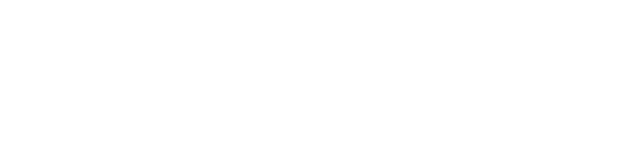
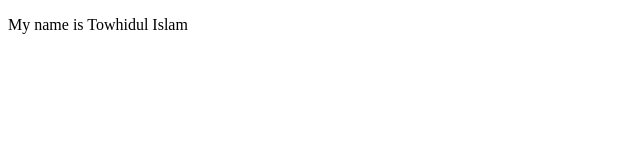
Before and after one commit to Towhidulislam0/Module-3, a plain HTML site: page getRipo.html in a window 1280 px wide. Shown: the whole page, without its empty margins (0-640 px from the left). Drawn offline with Linux system fonts and the light colour scheme.

Commit message:
aded pragraph

```diff
--- a/getRipo.html
+++ b/getRipo.html
@@ -7,6 +7,10 @@
     <title>My first github ripo</title>
 </head>
 <body>
+    <p>
+       My name is Towhidul Islam
+
+    </p>
 
 </body>
 </html>
```
